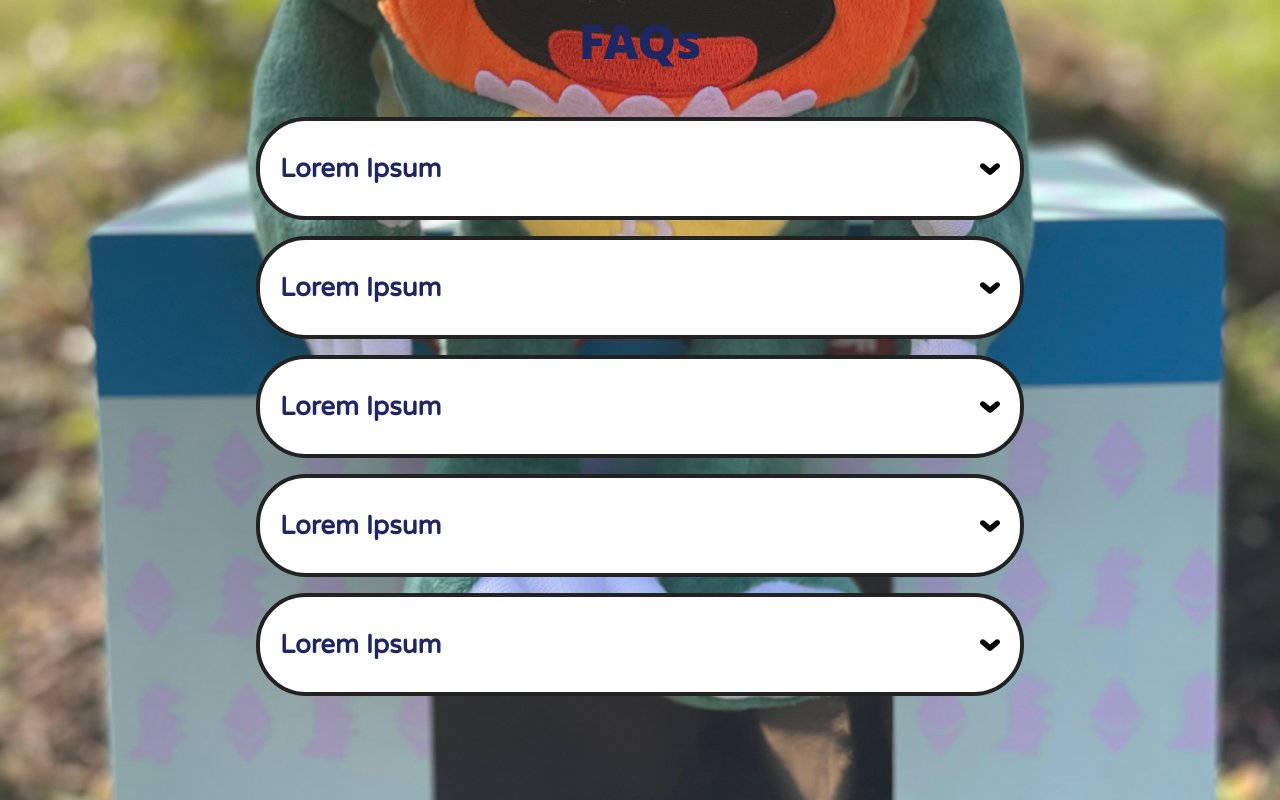
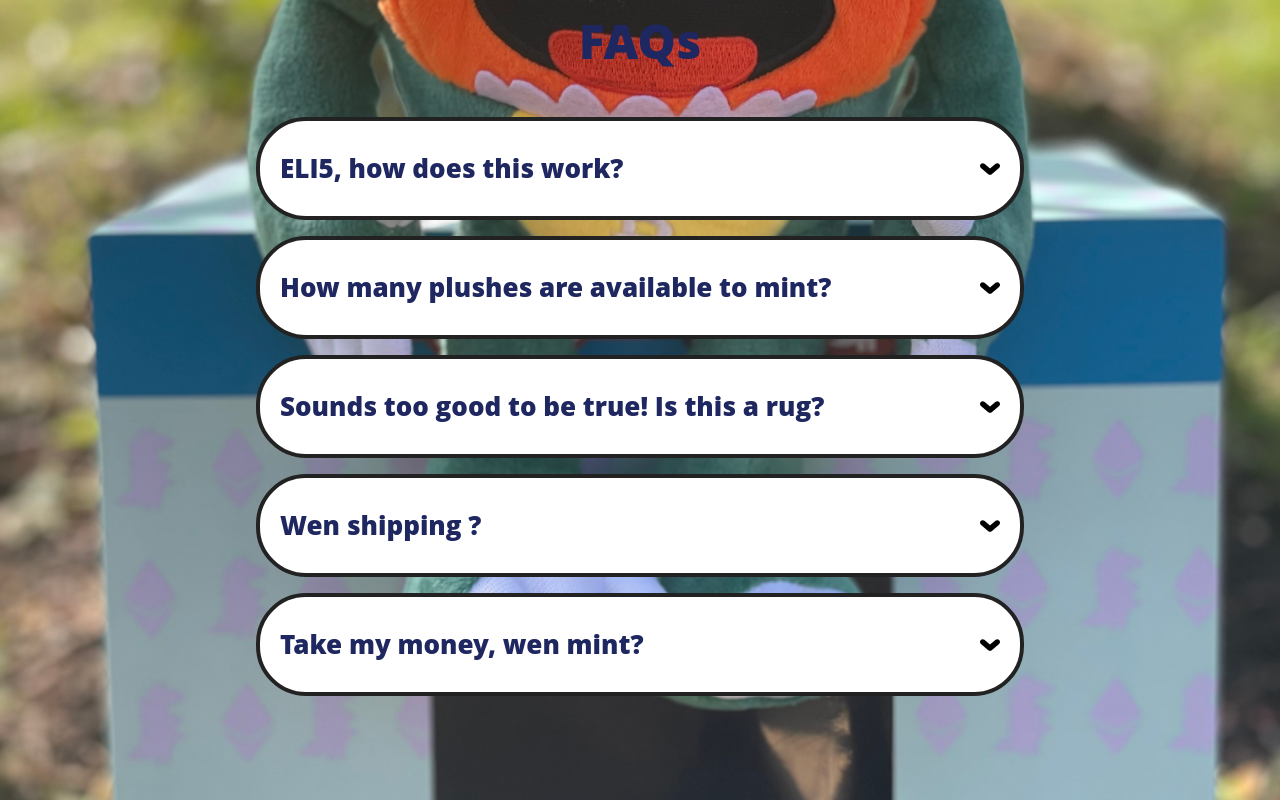
Before and after one commit to SteamyCutie/cryptokaiju-frontend, a React (Create React App) app: page / in a window 1280 px wide. Shown: the part 2940-3740 px from the top of the page. Built offline with nearby package versions, Linux system fonts and the light colour scheme; what @web3-react/core, web3 would draw is missing.

Commit message:
Tidying up
Tidying up and adding content.

```diff
--- a/package.json
+++ b/package.json
@@ -13,7 +13,7 @@
     "@types/react-dom": "^17.0.11",
     "@web3-react/core": "^6.1.9",
     "@web3-react/injected-connector": "^6.0.7",
-    "nuka-carousel": "^5.0.7",
+    "nuka-carousel": "^5.0.10",
     "react": "^17.0.2",
     "react-dom": "^17.0.2",
     "react-router-dom": "^6.3.0",
--- a/src/App.css
+++ b/src/App.css
@@ -11,7 +11,7 @@ body {
 }
 
 .faq-item {
-  font-family: "Varela Round", sans-serif;
+  font-family: "Open Sans", sans-serif;
 }
 
 .slider-control-bottomcenter .paging-item {
--- a/src/configs/kaijuFAQs.json
+++ b/src/configs/kaijuFAQs.json
@@ -1,23 +1,23 @@
 [
   {
-    "question": "Lorem Ipsum",
-    "answer": "There are a total of 10,000 WonderPals available."
+    "question": "ELI5, how does this work?",
+    "answer": "CryptoKaiju are plush and vinyl toys and each is unique with an NFC chip that has a unique serial number, this is then output within the Metadata of the NFT. You can find out more about the project on our main site: https://CryptoKaiju.io"
   },
   {
-    "question": "Lorem Ipsum",
-    "answer": "We launched on February 26, 2022.",
+    "question": "How many plushes are available to mint?",
+    "answer": "There are 777 plushes with 2 colourways (green and pink)",
     "note": "We will never have a stealth-launch, please be careful of scams. Official launch details will be shared on our website, Discord, and our Twitter page."
   },
   {
-    "question": "Lorem Ipsum",
-    "answer": "Holders of WonderPals will have a fun & cute piece of art, plus access to our close-knit community, holder-exclusive giveaways, contests, priority in future collections, and more!"
+    "question": "Sounds too good to be true! Is this a rug?",
+    "answer": "Nope, I know there's been a lot of false promises about toys and NFTs, but we've been consistently delivering since 2018. BOOM!"
   },
   {
-    "question": "Lorem Ipsum",
-    "answer": "NFT stands for “non-fungible token” which are unique digital items that are stored and encrypted on the blockchain that people can buy, own, and trade. NFTs can simply be digital art but can have various benefits. They can be treated like membership cards where holders get exclusive access to things like websites, events, merchandise, and more."
+    "question": "Wen shipping ?",
+    "answer": "Shipping for the green colour way starts 5th of May, the pink will begin slightly later during the month."
   },
   {
-    "question": "Lorem Ipsum",
-    "answer": "Our mint has sold out! You can purchase WonderPals on the secondary market on platforms like OpenSea."
+    "question": "Take my money, wen mint?",
+    "answer": "0.055 Eth - Presale starts 19th of April 2022."
   }
 ]
--- a/src/configs/kaijuPress.json
+++ b/src/configs/kaijuPress.json
@@ -1,6 +1,6 @@
 [
   {
-    "title": "Lorem Ipsum",
+    "title": "Something Here",
     "subtitle": "There are a total of 10,000 WonderPals available."
   },
   {
```
